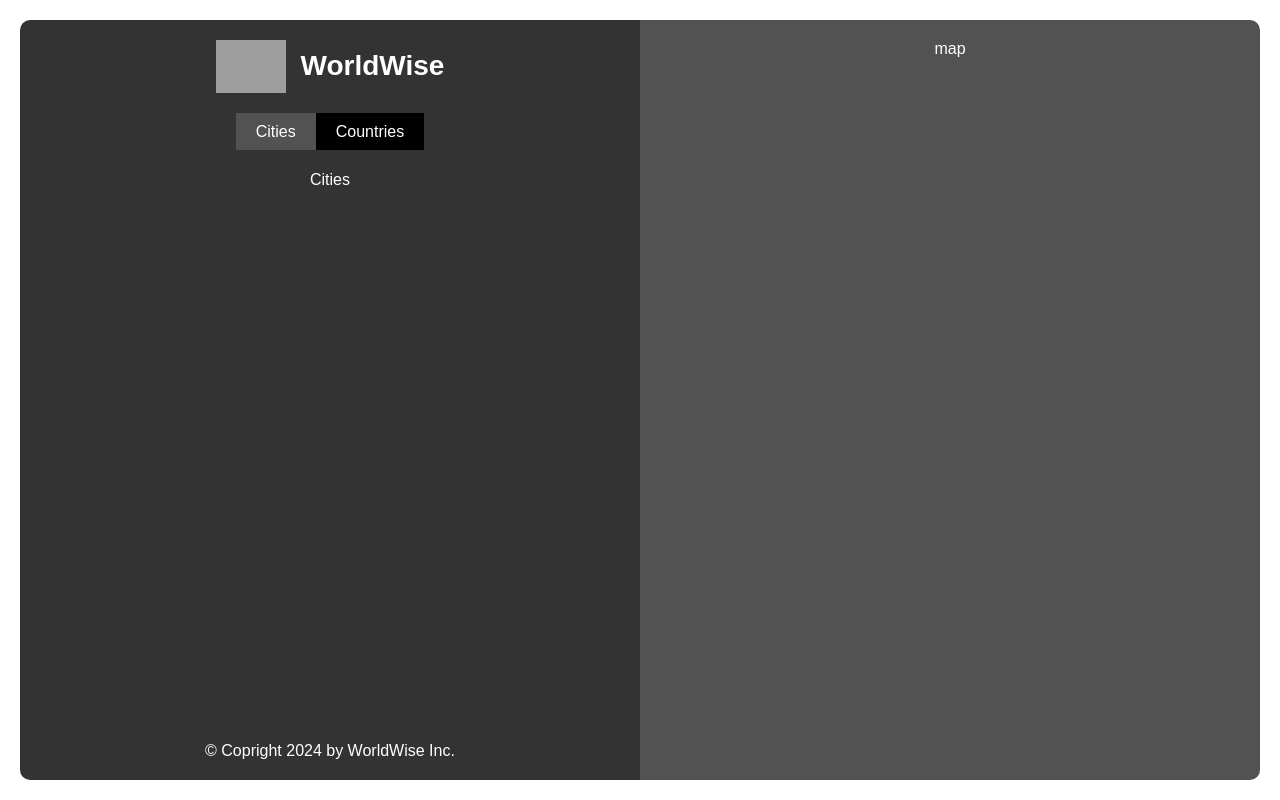
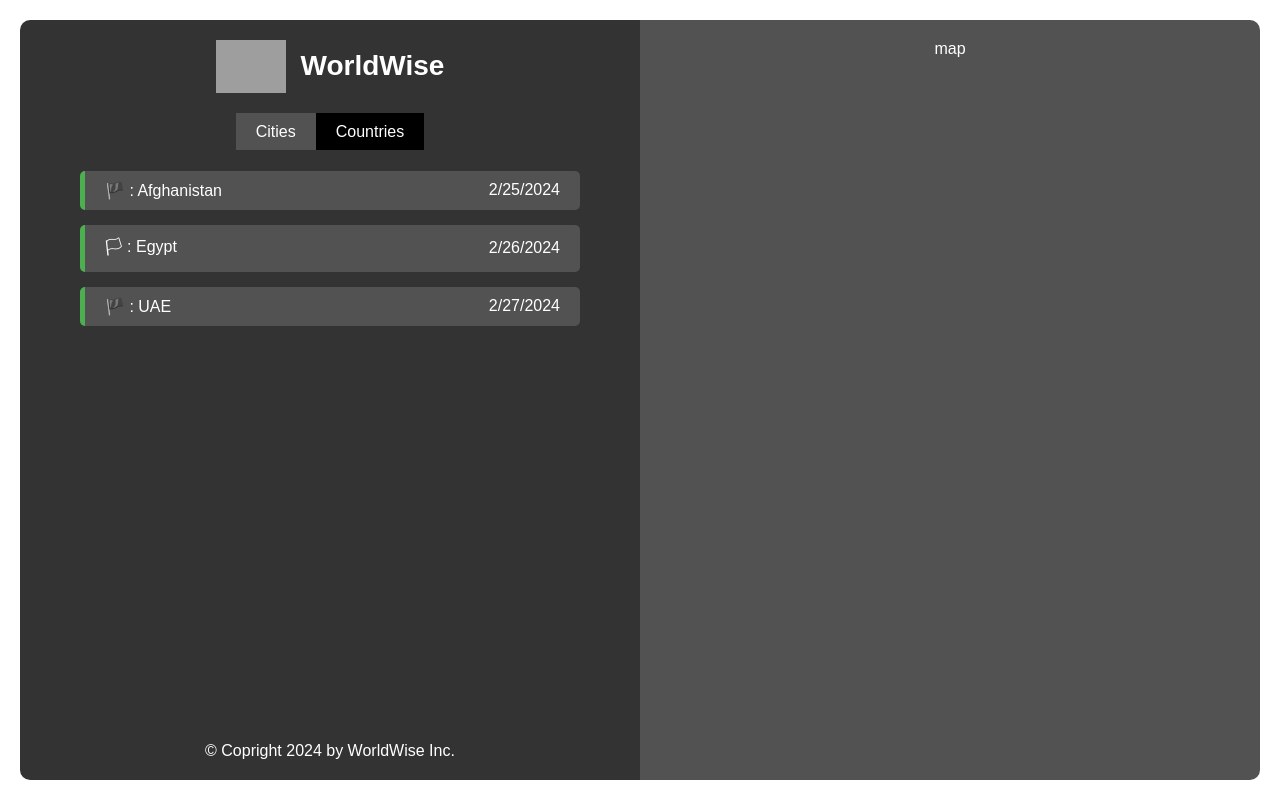
Before and after one commit to SayedM009/World-wise, a React (Vite) app: page /app/cities in a window 1280 px wide. Built offline with nearby package versions, Linux system fonts and the light colour scheme; data requests are answered from the project's data file; grey boxes are pictures that could not be loaded; a web font is replaced by a local one.

Commit message:
adding Fake APi & Cities List

```diff
--- /dev/null
+++ b/components/Cities/Cities.jsx
@@ -0,0 +1,12 @@
+/* eslint-disable no-unused-vars */
+
+import CityItem from "../CityItem/CityItem";
+import styles from "./Cities.module.css"
+/* eslint-disable react/prop-types */
+export default function Cities({ cities, isLoading }) {
+    if (isLoading) return  <p>Loading...</p>;
+    if (!cities.length) return <p>P</p>
+    return <ul className={styles.list}>
+        {cities.map((city, i) => <CityItem key={i} city={city} />)}
+    </ul>
+}
--- /dev/null
+++ b/components/Cities/Cities.module.css
@@ -0,0 +1,3 @@
+.list {
+    list-style:none;
+}
--- /dev/null
+++ b/components/CityItem/CityItem.jsx
@@ -0,0 +1,5 @@
+/* eslint-disable react/prop-types */
+import styles from "./CityItem.module.css"
+export default function CityItem({city}) {
+    return <li className={styles.city}><span>{city.flag} : {city.name}</span>  {city.time}</li>;
+}
--- /dev/null
+++ b/components/CityItem/CityItem.module.css
@@ -0,0 +1,11 @@
+.city {
+    width: 500px;
+    padding:10px 20px;
+    background-color: #525252;
+    margin-bottom: 15px;
+    border-radius: 5px;
+    border-left: 5px solid #4caf50;
+    display: flex;
+    justify-content: space-between;
+    align-items: center;
+}
--- /dev/null
+++ b/data/FakeAPI.json
@@ -0,0 +1,19 @@
+{
+    "Countries"  : [
+        {
+            "name": "Afghanistan",
+            "flag" : "🏴",
+            "time" : "2/25/2024"
+        },
+        {
+            "name": "Egypt",
+            "flag" : "🏳",
+            "time" : "2/26/2024"
+        },
+        {
+            "name": "UAE",
+            "flag" : "🏴",
+            "time" : "2/27/2024"
+        }
+    ]
+}
--- a/package.json
+++ b/package.json
@@ -7,7 +7,9 @@
     "dev": "vite",
     "build": "vite build",
     "lint": "eslint . --ext js,jsx --report-unused-disable-directives --max-warnings 0",
-    "preview": "vite preview"
+    "preview": "vite preview",
+    "server" : "json-server --watch data/FakeAPI.json --port 9000"
+
   },
   "dependencies": {
     "@fortawesome/fontawesome-svg-core": "^6.5.1",
--- a/pages/Homepage.jsx
+++ b/pages/Homepage.jsx
@@ -16,7 +16,7 @@ export default function Homepage() {
             <p className={`${styles.paragraph} ${styles.left}`}>WorldWise keeps track of your adventures.</p>
         </div>
         <p className={styles.info}>Lorem ipsum dolor sit amet consectetur adipisicing elit. Esse velit pariatur minima quibusdam fuga. Nesciunt reprehenderit, vel facere voluptatem laudantium qui reiciendis excepturi expedita ut unde culpa, cupiditate, possimus nobis.</p>
-        <Link to="/app" className={styles.appBtnLink}>
+        <Link to="/app/cities" className={styles.appBtnLink}>
             <button className={styles.appBtn}>start tracking now</button>
             <div className={styles.layerOne}></div>
             <div className={styles.layerTwo}></div>
--- a/src/App.jsx
+++ b/src/App.jsx
@@ -4,7 +4,27 @@ import Pricing from "../pages/Pricing";
 import Contact from "../pages/Contact"
 import Login from "../pages/Login"
 import AppLayout from "../pages/AppLayout";
+import { useEffect, useState } from "react";
+import Cities from "../components/Cities/Cities";
 export default function App() {
+  const [cities, setCities] = useState([])
+  const [isLoading, setIsLoading] = useState("")
+  useEffect(function() {
+    async function fetching() {
+      try {
+        setIsLoading("is Loading....")
+        const cities = await fetch("http://localhost:8000/Countries")
+        const  data= await cities.json();
+        console.log(data)
+        setCities(data);
+        setIsLoading("")
+      } catch  (error) {
+        console.log(error)
+        setIsLoading("Something Went Wrong Try Again !!!")
+      }
+    }
+    fetching()
+  }, [])
   return <BrowserRouter>
     <Routes>
       <Route path="/" element={<Homepage />}/>
@@ -12,8 +32,8 @@ export default function App() {
       <Route path="contact" element={<Contact />}/>
       <Route path="/login" element={<Login />}/>
       <Route path="app" element={<AppLayout />}>
-        <Route index element={<p>Cities</p>} />
-        <Route path="cities" element={<p>Cities</p>}/>
+        <Route index element={<Cities />} />
+        <Route path="cities" element={<Cities cities={cities} isLoading={isLoading}/>}/>
         <Route path="countries" element={<p>Countries</p>}/>
         <Route path="form" element={<p>Form</p>}/>
       </Route>
--- a/vite.config.js
+++ b/vite.config.js
@@ -1,8 +1,9 @@
 import { defineConfig } from 'vite'
 import react from '@vitejs/plugin-react'
-import eslint from "vite-plugin-eslint"
+// import eslint from "vite-plugin-eslint"
 // https://vitejs.dev/config/
 export default defineConfig({
-  plugins: [react(), eslint()],
+  // plugins: [react(), eslint()],
+  plugins: [react()],
 
 })
```
Also changed, not shown: 1 other file (tests, documents, lock files or other folders).
